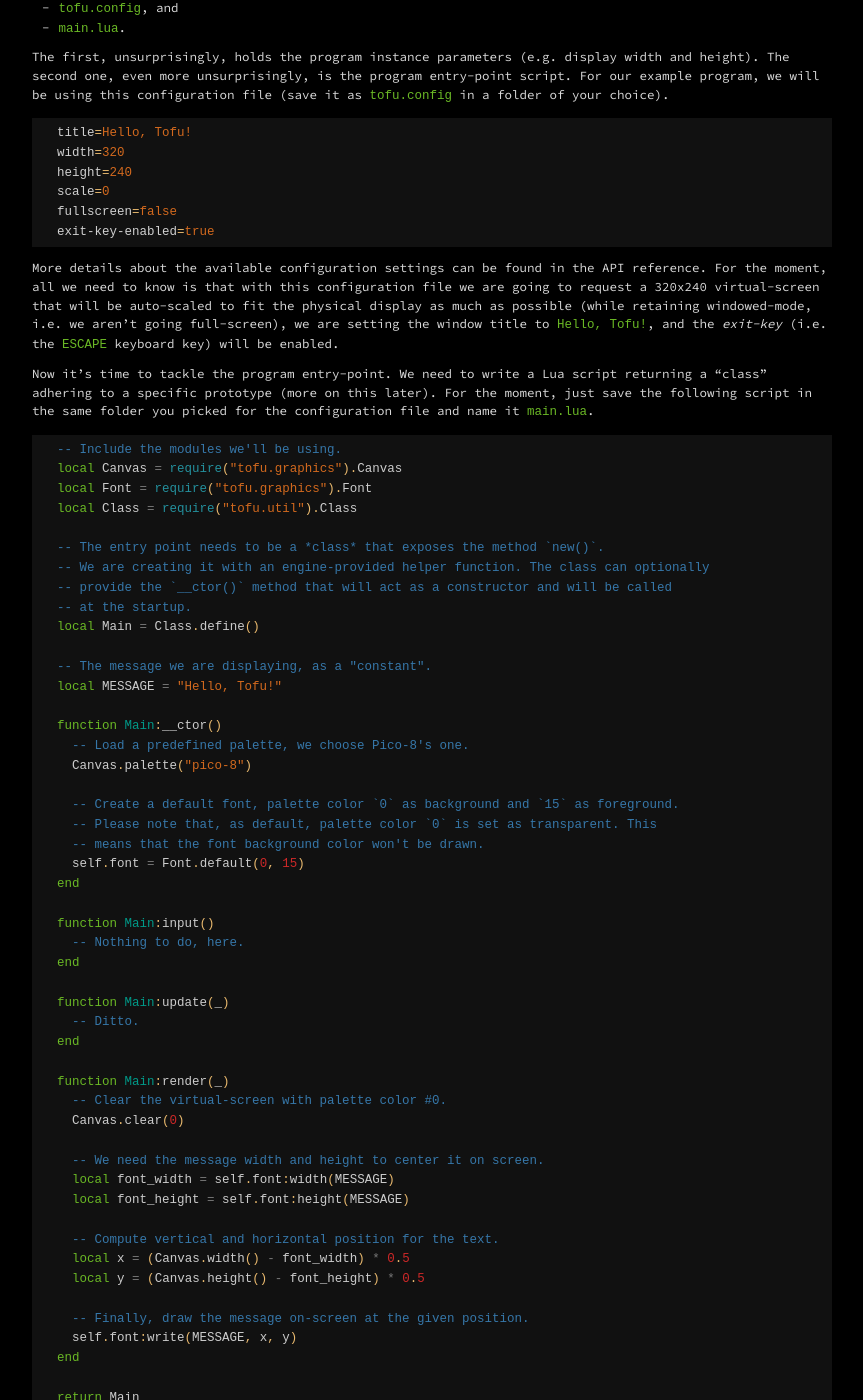
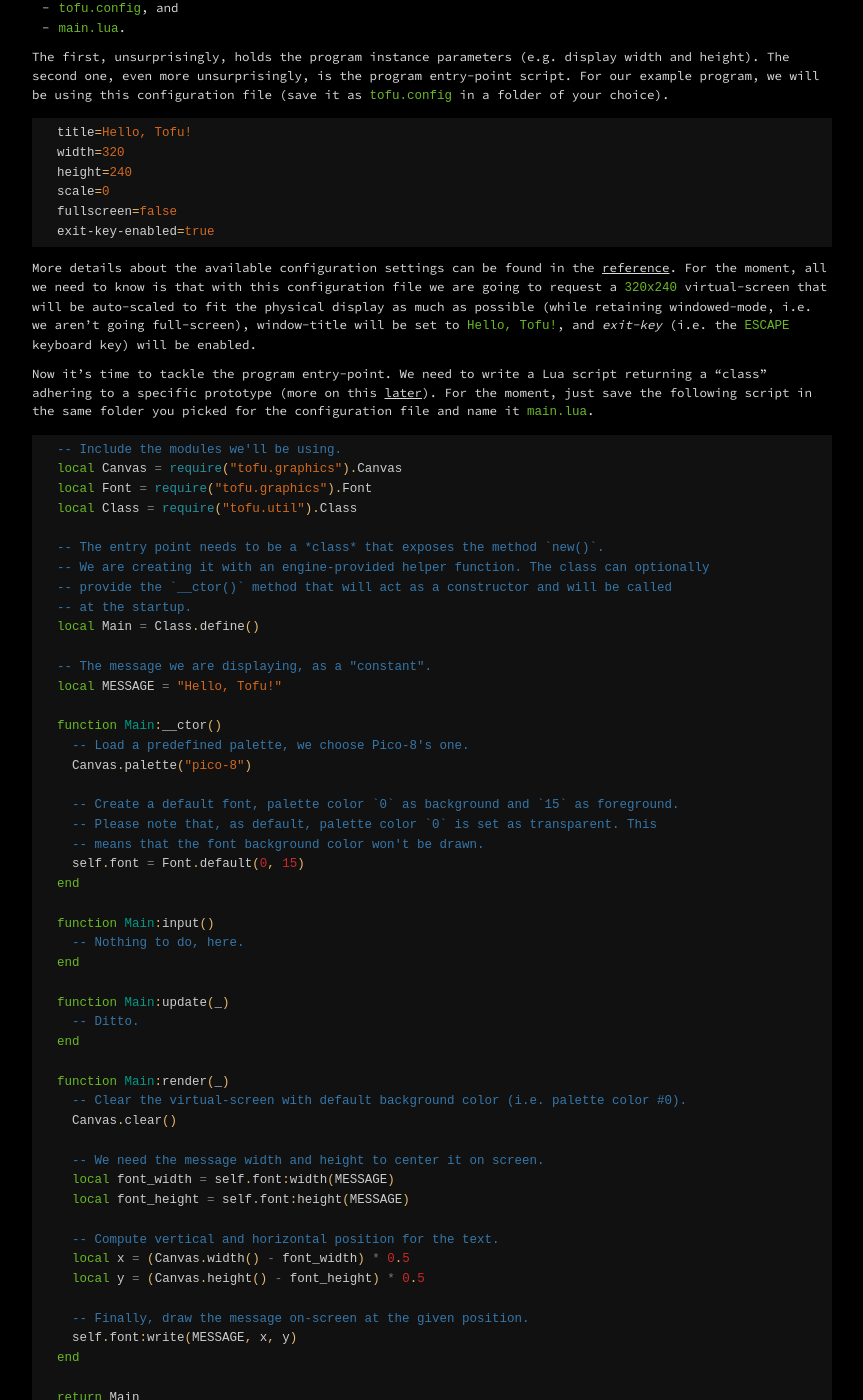
Before and after one commit to tofuengine/tofuengine.github.io, a Jekyll site: the page built from _docs/tutorial-0.md, in a window 1280 px wide and 1400 px high, scrolled down 196 px. Shown: the whole window, without its empty margins (208-1071 px from the left). Built offline with Jekyll 4.4.1, drawn with Linux system fonts in a browser that asks for light colours.

Commit message:
Adding second tutorial.

````diff
--- a/_docs/tutorial.md
+++ b/_docs/tutorial-0.md
@@ -26,9 +26,9 @@ fullscreen=false
 exit-key-enabled=true
 ```
 
-More details about the available configuration settings can be found in the API reference. For the moment, all we need to know is that with this configuration file we are going to request a 320x240 virtual-screen that will be auto-scaled to fit the physical display as much as possible (while retaining windowed-mode, i.e. we aren't going full-screen), we are setting the window title to `Hello, Tofu!`, and the *exit-key* (i.e. the `ESCAPE` keyboard key) will be enabled.
+More details about the available configuration settings can be found in the [reference](/docs/configuration-file). For the moment, all we need to know is that with this configuration file we are going to request a `320x240` virtual-screen that will be auto-scaled to fit the physical display as much as possible (while retaining windowed-mode, i.e. we aren't going full-screen), window-title will be set to `Hello, Tofu!`, and *exit-key* (i.e. the `ESCAPE` keyboard key) will be enabled.
 
-Now it's time to tackle the program entry-point. We need to write a Lua script returning a "class" adhering to a specific prototype (more on this later). For the moment, just save the following script in the same folder you picked for the configuration file and name it `main.lua`.
+Now it's time to tackle the program entry-point. We need to write a Lua script returning a "class" adhering to a specific prototype (more on this [later](/docs/entry-point)). For the moment, just save the following script in the same folder you picked for the configuration file and name it `main.lua`.
 
 ```lua
 -- Include the modules we'll be using.
@@ -64,8 +64,8 @@ function Main:update(_)
 end
 
 function Main:render(_)
-  -- Clear the virtual-screen with palette color #0.
-  Canvas.clear(0)
+  -- Clear the virtual-screen with default background color (i.e. palette color #0).
+  Canvas.clear()
 
   -- We need the message width and height to center it on screen.
   local font_width = self.font:width(MESSAGE)
````
Also changed, not shown: other parts of _docs/tutorial-0.md (+5 -3 lines), _docs/tutorial-1.md (added, +84 -0 lines).
